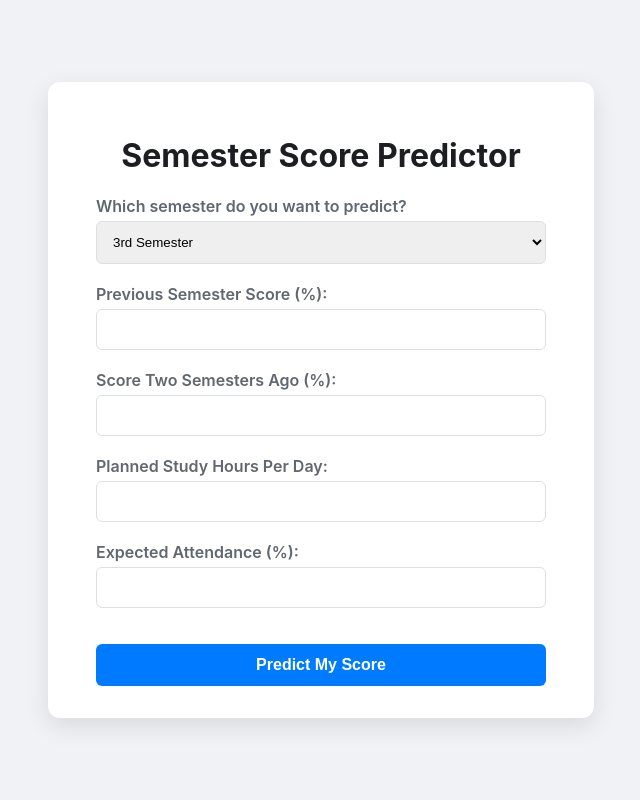
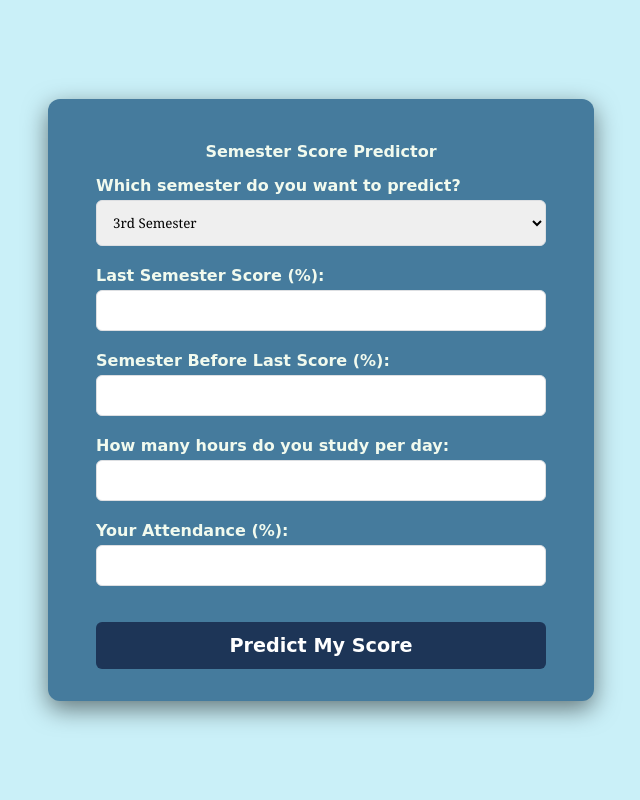
Before and after one commit to BoB-310/mini_project, a Flask app: page / in a window 1280 px wide. Shown: the whole page, without its empty margins (319-959 px from the left). Run offline with Flask 3, Linux system fonts and the light colour scheme; parts of the project's set-up code (start-up, migrations or seed data) failed here and were passed over.

Commit message:
mini_project

```diff
--- a/mini-project/templates/index.html
+++ b/mini-project/templates/index.html
@@ -12,28 +12,36 @@
             align-items: center;
             min-height: 100vh;
             margin: 0;
-            background-color: #f0f2f5;
+            background-color: #caf0f8;
         }
         .container {
-            background: white;
+            background: #457b9d;
             padding: 2rem 3rem;
             border-radius: 12px;
-            box-shadow: 0 8px 24px rgba(0, 0, 0, 0.1);
+            box-shadow: 0 8px 24px rgba(0, 0, 0, 0.5);
             text-align: center;
             width: 100%;
             max-width: 450px;
         }
         h1 {
-            color: #1c1e21;
+            font-size: 1rem;
+            color: #f1faee;
+            margin-bottom: 15px;
+            font-family: cursive;
         }
         .input-group {
             margin-bottom: 1.25rem;
             text-align: left;
+            font-family: cursive;
+            font-weight: 20;
+        }
+        #target_semester{
+            font-family: Cambria, Cochin, Georgia, Times, 'Times New Roman', serif;
         }
         label {
             display: block;
             margin-bottom: 5px;
-            color: #606770;
+            color: #f1faee;
             font-weight: 600;
         }
         input, select {
@@ -48,15 +56,17 @@
             padding: 12px;
             border: none;
             border-radius: 6px;
-            background-color: #007bff;
+            background-color: #1d3557;
             color: white;
-            font-size: 1rem;
+            font-family: cursive;
+            font-size: 1.2rem;
             font-weight: bold;
             cursor: pointer;
             margin-top: 1rem;
         }
         button:hover {
-            background-color: #0069d9;
+            color: #1d3557;
+            background-color: #caf0f8;
         }
     </style>
 </head>
@@ -79,19 +89,19 @@
                 </select>
             </div>
             <div class="input-group">
-                <label for="prev_sem_1">Previous Semester Score (%):</label>
+                <label for="prev_sem_1">Last Semester Score (%):</label>
                 <input type="number" id="prev_sem_1" name="prev_sem_1_score" required>
             </div>
             <div class="input-group">
-                <label for="prev_sem_2">Score Two Semesters Ago (%):</label>
+                <label for="prev_sem_2">Semester Before Last Score (%):</label>
                 <input type="number" id="prev_sem_2" name="prev_sem_2_score" required>
             </div>
             <div class="input-group">
-                <label for="study_hours">Planned Study Hours Per Day:</label>
+                <label for="study_hours">How many hours do you study per day:</label>
                 <input type="number" id="study_hours" name="study_hours" step="0.5" required>
             </div>
             <div class="input-group">
-                <label for="attendance">Expected Attendance (%):</label>
+                <label for="attendance"> Your Attendance (%):</label>
                 <input type="number" id="attendance" name="attendance" required>
             </div>
             <button type="submit">Predict My Score</button>
```
Also changed, not shown: mini-project/templates/result.html (+17 -8 lines).
